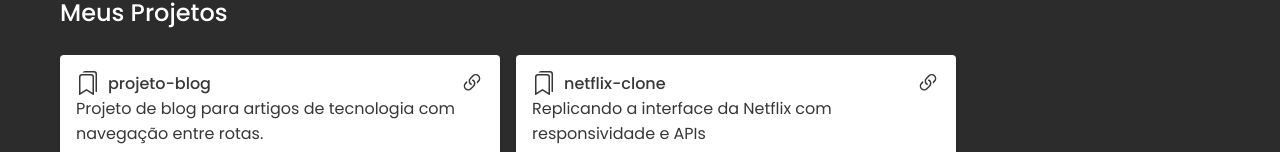
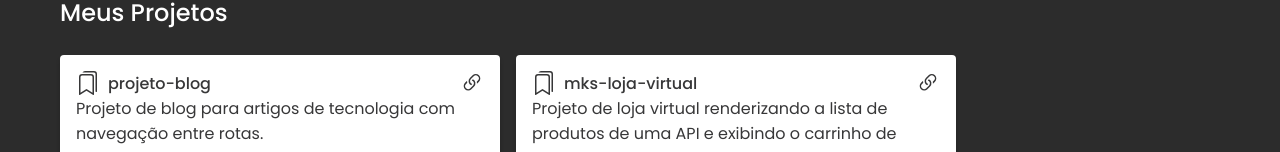
Before and after one commit to reuelsilva/devfolio, a Next.js app: page / in a window 1280 px wide. Shown: the part 625-777 px from the top of the page. Built offline with nearby package versions, Linux system fonts and the light colour scheme.

Commit message:
feat: novo componente ProjectItem adicionado

```diff
--- a/src/app/components/MyProjects/index.tsx
+++ b/src/app/components/MyProjects/index.tsx
@@ -8,6 +8,8 @@ export function MyProjects(){
             <div className="projects-grid">
                 <ProjectItem title="projeto-blog" description="Projeto de blog para artigos de tecnologia com navegação entre rotas." skillsUsed={["NextJS", "React", "TypeScript", "Tailwind CSS", "JavaScript"]} repo_url="https://github.com/reuelsilva/projeto-blog" deploy_url="https://curiosidades-de-tecnologia.vercel.app/"/>
 
+                <ProjectItem title="mks-loja-virtual" description="Projeto de loja virtual renderizando a lista de produtos de uma API e exibindo o carrinho de compras." skillsUsed={["NextJS", "React", "TypeScript", "JavaScript", "Sass"]} repo_url="https://github.com/reuelsilva/mks-frontend-challenge" deploy_url="https://mks-frontend-challenge-deploy.vercel.app/" />
+
                 <ProjectItem title="netflix-clone" description="Replicando a interface da Netflix com responsividade e APIs" skillsUsed={["React", "JavaScript", "HTML", "CSS"]} repo_url="https://github.com/reuelsilva/netflix-clone" deploy_url="https://reuelsilva.github.io/netflix-clone/"/>
             </div>
         </div>
```
